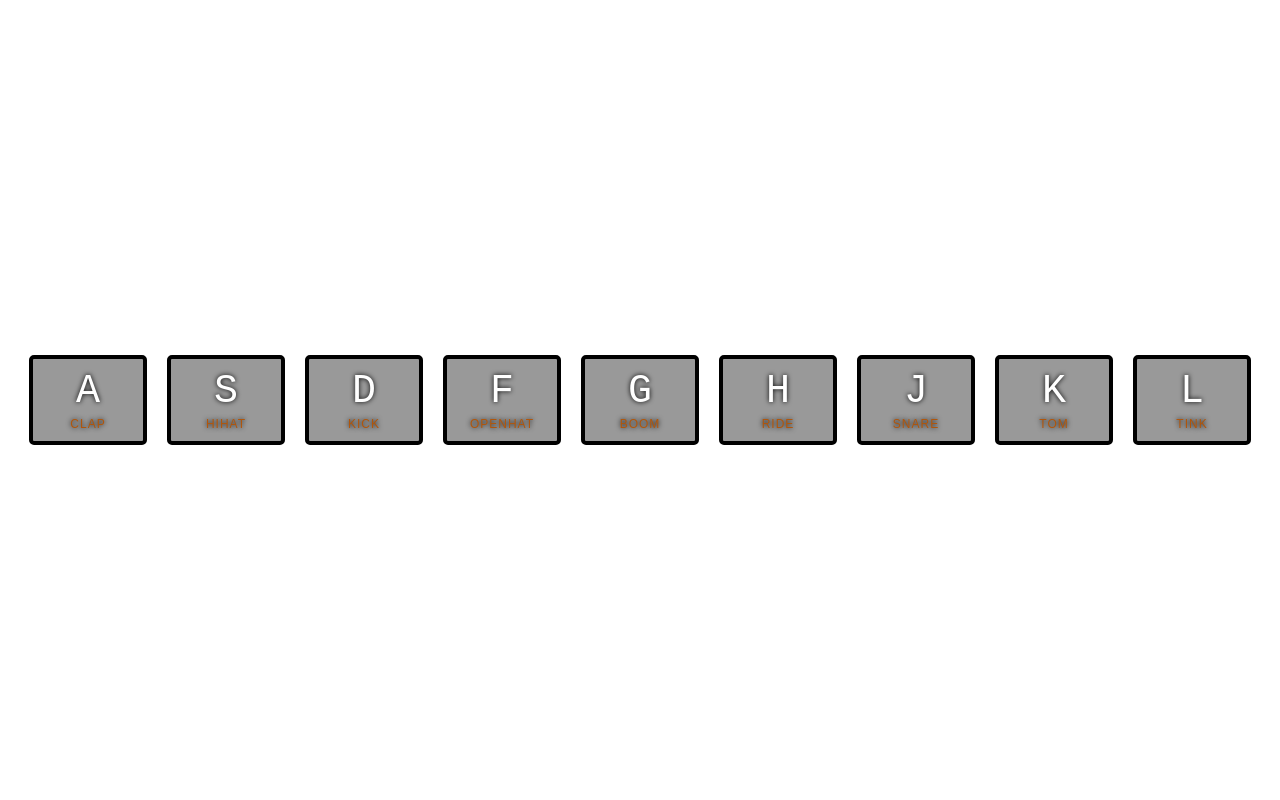
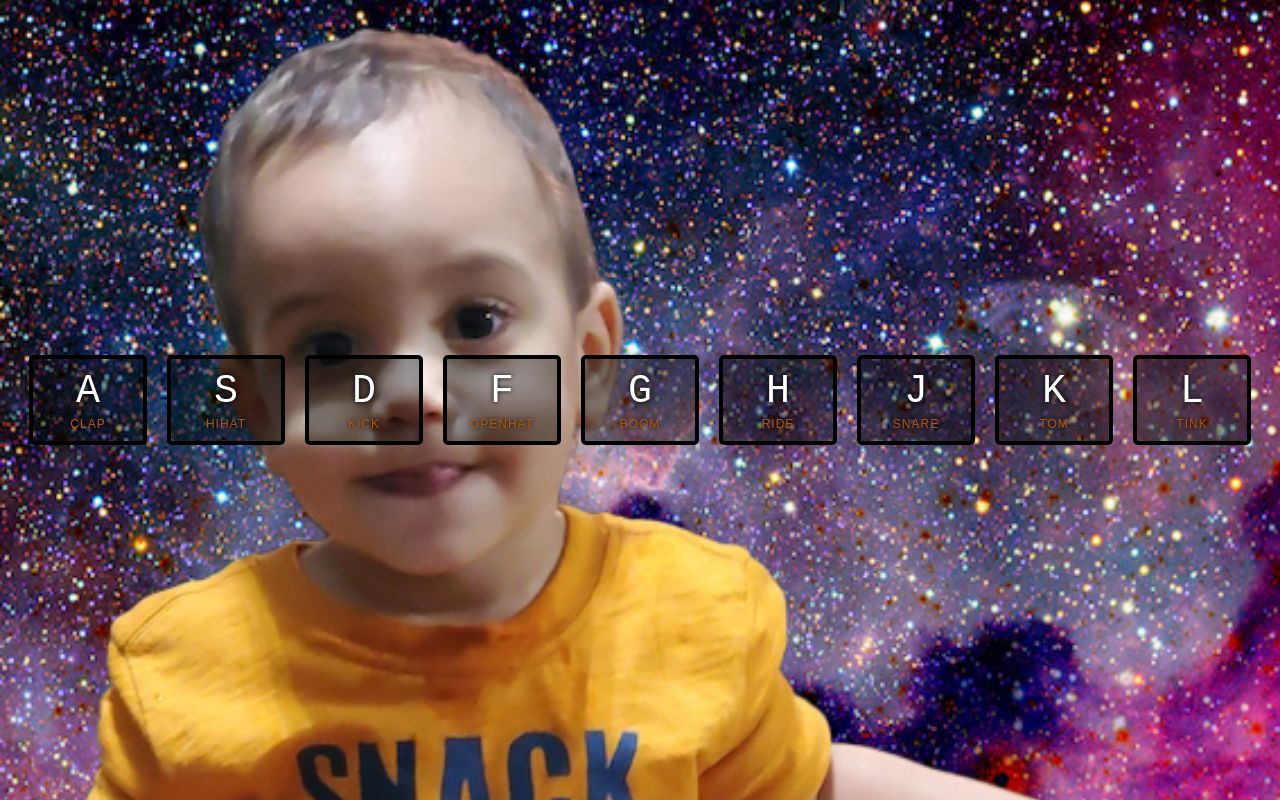
Before and after one commit to ramonm85/Ayden, a plain HTML site: page index.html in a window 1280 px wide. Drawn offline with Linux system fonts and the light colour scheme.

Commit message:
Update style.css

```diff
--- a/style.css
+++ b/style.css
@@ -1,6 +1,6 @@
 html {
   font-size: 10px;
-  background: url(picture/ayden.psd) top center;
+  background: url(picture/ayden.png) top center;
   background-size: cover;
   background-position: 0px -120px;
 }
```
